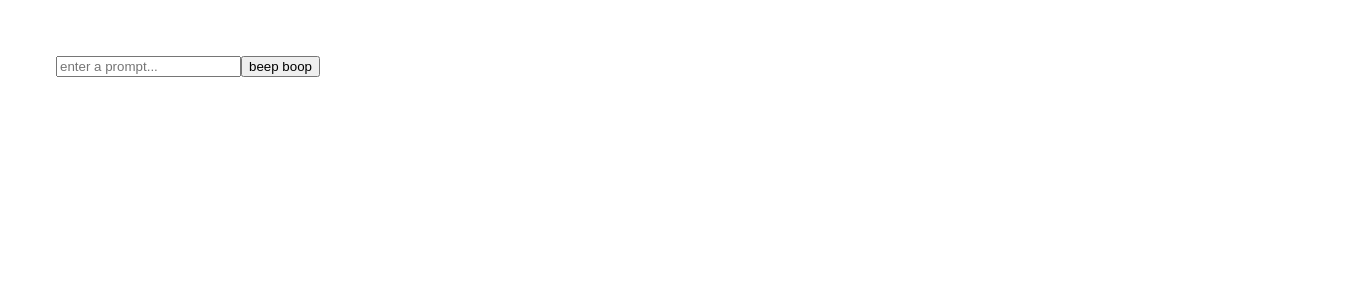
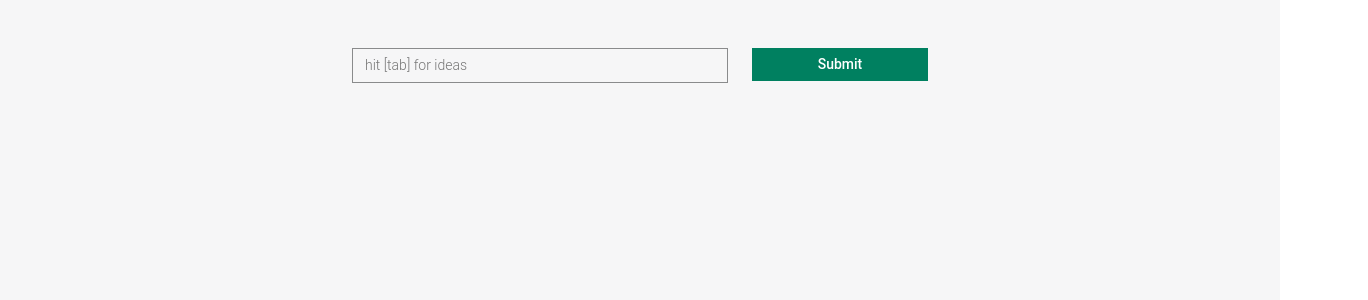
Before and after one commit to gracewgao/openai-playground, a React (Create React App) app: page / in a window 1280 px wide. Shown: the top 300 px of the page, 1368 px wide, since content can reach past the window. Built offline with nearby package versions, Linux system fonts and the light colour scheme.

Commit message:
styled a bit

```diff
--- a/package.json
+++ b/package.json
@@ -6,8 +6,10 @@
     "@types/jest": "^27.0.1",
     "@types/node": "^16.7.13",
     "@types/react": "^18.0.0",
+    "@types/react-bootstrap": "^0.32.29",
     "@types/react-dom": "^18.0.0",
     "@types/styled-components": "^5.1.25",
+    "bootstrap": "^5.1.3",
     "react": "^18.1.0",
     "react-bootstrap": "^2.3.1",
     "react-dom": "^18.1.0",
--- a/src/App.tsx
+++ b/src/App.tsx
@@ -8,15 +8,22 @@ const Page = styled.div`
   min-height: 100vh;
   height: 100%;
   overflow-y: auto;
-  padding: 48px;
+
+  font-family: San Francisco, Roboto;
+  font-weight: 300;
+  background-color: rgba(246, 246, 247, 1);
+`;
+
+const ThinContainer = styled(Container)`
+  max-width: 600px;
 `;
 
 function App() {
   return (
     <Page>
-      <Container>
+      <ThinContainer>
         <Playground />
-      </Container>
+      </ThinContainer>
     </Page>
   );
 }
--- /dev/null
+++ b/src/components/Base/Spacer.tsx
@@ -0,0 +1,28 @@
+import { ComponentPropsWithoutRef } from "react";
+import styled from "styled-components";
+
+export interface SpacerProps extends ComponentPropsWithoutRef<"div"> {
+  width?: number | string;
+  height?: number | string;
+  display?: string;
+}
+
+const getSpacerSize = (size: number | string | undefined) => {
+  if (typeof size === "number") {
+    return `${size}px`;
+  } else if (typeof size === "string") {
+    return size;
+  } else {
+    return 0;
+  }
+};
+
+const Spacer = styled.div<SpacerProps>`
+  width: ${({ width }) => getSpacerSize(width)};
+  min-width: ${({ width }) => getSpacerSize(width)};
+  height: ${({ height }) => getSpacerSize(height)};
+  min-height: ${({ height }) => getSpacerSize(height)};
+  display: ${({ display }) => display};
+`;
+
+export default Spacer;
--- a/src/components/Playground/index.tsx
+++ b/src/components/Playground/index.tsx
@@ -1,15 +1,32 @@
 import React, { useState } from "react";
-import { Button, Form } from "react-bootstrap";
+import { Button, Col, Form, Row } from "react-bootstrap";
+import styled from "styled-components";
+import Spacer from "../Base/Spacer";
+import ResponseCard, { CardProps } from "../ResponseCard";
 
-interface List {
-  request: string;
-  response: string;
-}
+const StyledInput = styled.input`
+  background: none;
+  font-family: inherit;
+  padding: 0.375rem 0.75rem;
+  font-size: 14px;
+  font-weight: 300;
+  line-height: 1.5;
+  background-clip: padding-box;
+  border: 0.5px solid rgba(32, 34, 35, 0.5);
+  color: rgba(32, 34, 35, 1);
+  width: 100%;
+
+  :focus {
+    outline: none;
+    border: 0.5px solid rgba(32, 34, 35, 1);
+    color: rgba(32, 34, 35, 1);
+  }
+`;
 
 const Playground: React.FC = () => {
   const [prompt, setPrompt] = useState("");
 
-  const empty: List[] = [];
+  const empty: CardProps[] = [];
   const [list, setList] = useState(empty);
 
   const handleSubmit = async (e: React.FormEvent<HTMLElement>) => {
@@ -44,22 +61,47 @@ const Playground: React.FC = () => {
       });
   };
 
+  const StyledButton = styled.button`
+    background-color: rgba(0, 128, 96, 1);
+    color: white;
+    outline: none;
+    font-family: inherit;
+    padding: 0.375rem 0.75rem;
+    font-size: 14px;
+    font-weight: 500;
+    min-width: 150px;
+    width: auto;
+    border: none;
+    width: 100%;
+
+    &:hover {
+      background-color: rgba(0, 110, 82, 1);
+    }
+  `;
+
   return (
     <>
+      <Spacer height={48} />
       <Form onSubmit={handleSubmit}>
-        <input
-          value={prompt}
-          onChange={(e) => setPrompt(e.target.value)}
-          placeholder="enter a prompt..."
-        />
-        <Button type="submit">beep boop</Button>
+        <Row>
+          <Col md={8}>
+            <StyledInput
+              value={prompt}
+              onChange={(e) => setPrompt(e.target.value)}
+              placeholder="hit [tab] for ideas"
+            />
+          </Col>
+          <Col md={4}>
+            <StyledButton type="submit">Submit</StyledButton>
+          </Col>
+        </Row>
       </Form>
-      {list.map((item: List) => (
-        <p>
-          {item.request}
-          <br />
-          {item.response}
-        </p>
+      <Spacer height={32} />
+      {list.map((item: CardProps) => (
+        <>
+          <ResponseCard {...item} />
+          <Spacer height={16} />
+        </>
       ))}
     </>
   );
--- /dev/null
+++ b/src/components/ResponseCard/index.tsx
@@ -0,0 +1,36 @@
+import React, { ComponentPropsWithoutRef } from "react";
+import styled from "styled-components";
+
+export interface CardProps {
+  request: string;
+  response: string;
+}
+
+const Card = styled.div`
+  border-radius: 0.5rem;
+  shadow-box: 0 0 5px rgba(23, 24, 24, 0.05), 0 1px 2px rgba(0, 0, 0, 0.15);
+  background-color: white;
+  padding: 24px;
+`;
+
+const Prompt = styled.p`
+  font-weight: 500;
+  margin-bottom: 0.5em;
+`;
+
+const Response = styled.p`
+  line-height: 1.55;
+  color: rgba(32, 34, 35, 1);
+  margin-bottom: 0.5em;
+`;
+
+const ResponseCard = (props: CardProps) => {
+  return (
+    <Card>
+      <Prompt>{props.request}</Prompt>
+      <Response>{props.response}</Response>
+    </Card>
+  );
+};
+
+export default ResponseCard;
--- a/src/index.tsx
+++ b/src/index.tsx
@@ -1,6 +1,7 @@
 import React from 'react';
 import ReactDOM from 'react-dom/client';
 import App from './App';
+import 'bootstrap/dist/css/bootstrap.min.css';
 
 const root = ReactDOM.createRoot(
   document.getElementById('root') as HTMLElement
```
Also changed, not shown: 1 other file (tests, documents, lock files or other folders).
